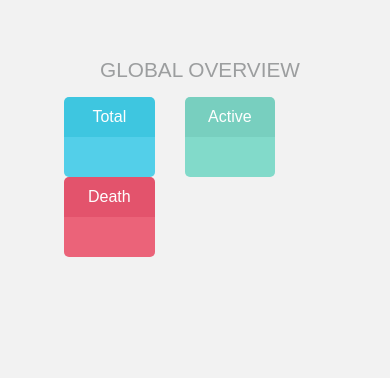
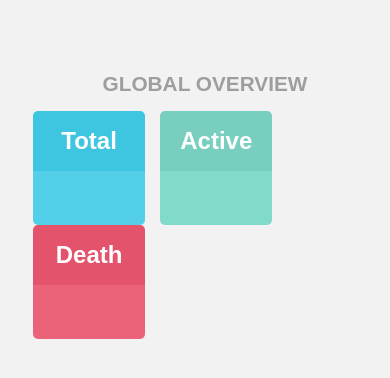
Before and after one commit to growsic/covid-overview, a plain HTML site: page index.html in a window 390 px wide. Drawn offline with nearby package versions, Linux system fonts and the light colour scheme; no server answers.

Commit message:
css modify for smart phone

```diff
--- a/css/table.css
+++ b/css/table.css
@@ -2,17 +2,7 @@
 Inspired by the dribble shot http://dribbble.com/shots/1285240-Freebie-Flat-infection-num-table?list=tags&tag=pricing_table
 */
 
-* {
-    margin: 0;
-    padding: 0;
-    border: 0;
-    font-size: 100%;
-    font: inherit;
-    vertical-align: baseline;
-    -webkit-box-sizing: border-box;
-    -moz-box-sizing: border-box;
-    box-sizing: border-box;
-}
+
 /*------ utiltity classes -----*/
 .fl{ float:left; }
 .fr{ float: right; }
@@ -29,6 +19,7 @@ Inspired by the dribble shot http://dribbble.com/shots/1285240-Freebie-Flat-infe
     zoom: 1;  /*For IE 6/7 (trigger hasLayout) */
 }
 
+
 body {
     background: #F2F2F2;
     font-family: 'Droid Sans', sans-serif;
@@ -38,13 +29,18 @@ body {
 .wrapper {
 
 }
+.title {
+  margin: 0;
+}
 .infection-num-table {
-    width: 80%;
+    width: 100%;
+    max-width: 1000px;
     margin: 50px auto;
     text-align: center;
     padding: 10px;
     padding-right: 0;
 }
+
 .infection-num-table .heading{
     color: #9C9E9F;
     text-transform: uppercase;
@@ -53,7 +49,7 @@ body {
 }
 .block{
     width: 30%;
-    margin: 0 15px;
+    margin-left: 15px;
     overflow: hidden;
     -webkit-border-radius: 5px;
     -moz-border-radius: 5px;
@@ -70,7 +66,11 @@ body {
 .content{
     position: relative;
     color: #FEFEFE;
-    padding: 20px 0 10px 0;
+    padding: 15px 0 5px 0;
+}
+
+.content p{
+    margin-top: 2px;
 }
 /*arrow creation*/
 .content:after, .content:before,.pt-footer:before,.pt-footer:after {
@@ -95,7 +95,7 @@ body {
 .price{
     position: relative;
     display: inline-block;
-    margin-bottom: 0.625rem;
+    /* margin-bottom: 0.625rem; */
 }
 .price span{
     font-size: 2rem;
--- a/js/chart-draw.js
+++ b/js/chart-draw.js
@@ -14,7 +14,7 @@ function drawFisrtChart(countryInfoList) {
     ],
     chart: {
       type: "bar",
-      width: "100%",
+      width: "80%",
       height: countryInfoList.length * 100,
       background: '#F2F2F2'
     },
@@ -34,13 +34,14 @@ function drawFisrtChart(countryInfoList) {
       colors: ['#fff']
     },
     dataLabels: {
-      offsetX: 1,
+      offsetX: 10,
       dropShadow: {
         enabled: true,
          opacity: 0.6
       },
       style: {
-        colors: ['#fff']
+        colors: ['#fff'],
+        fontSize: '20px',
       },
     },
     title: {
```
